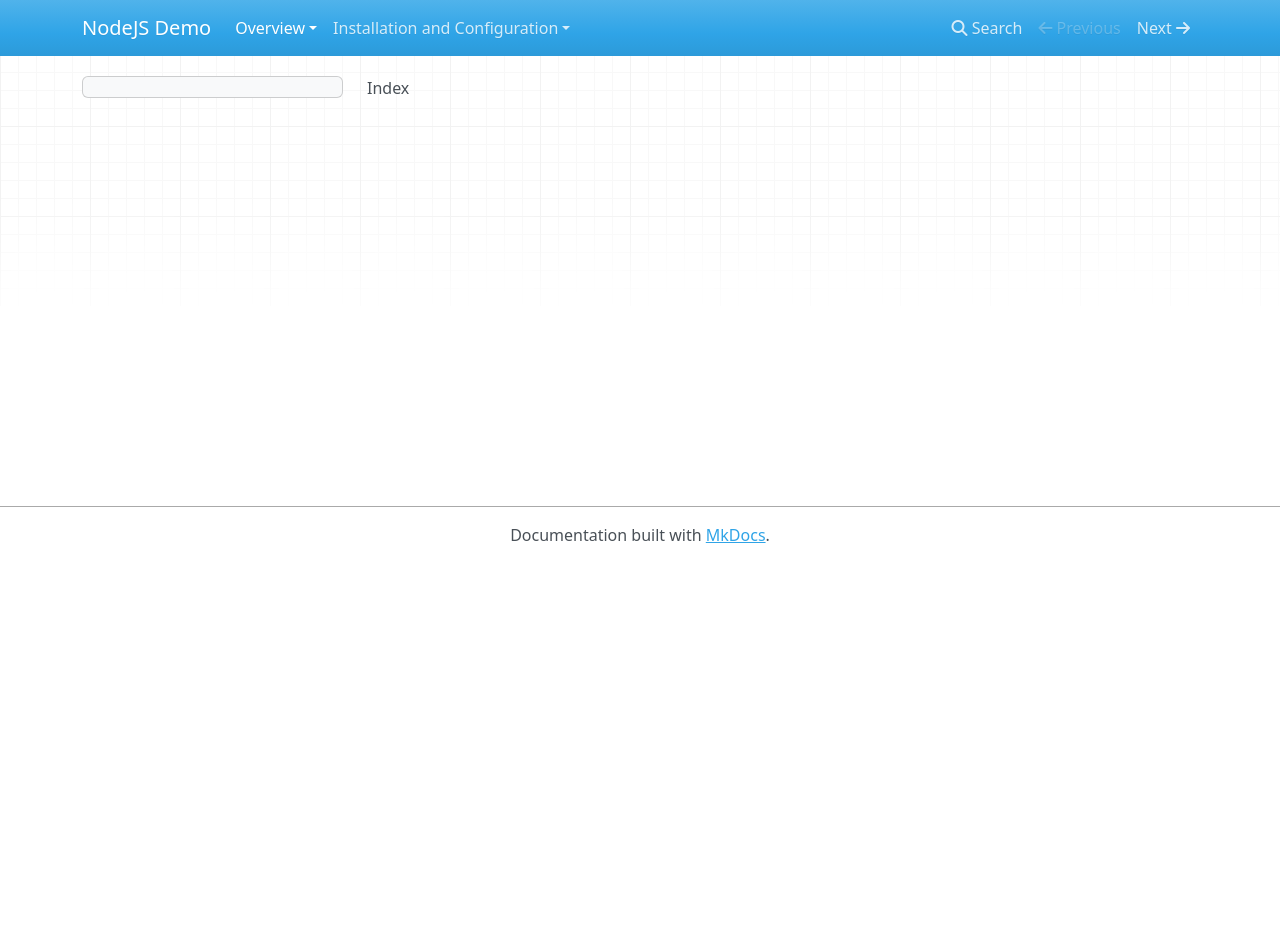
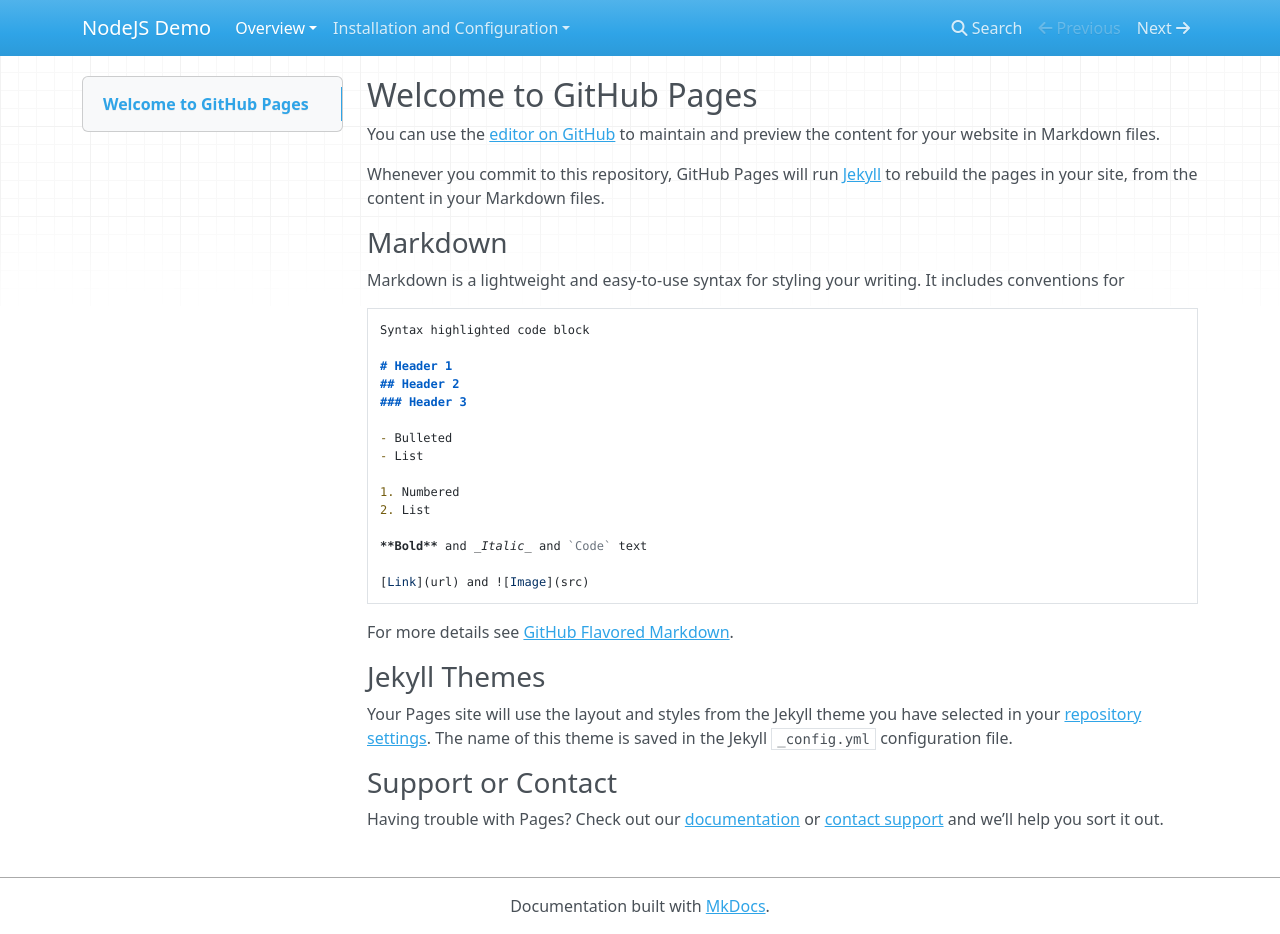
Before and after one commit to backstage-collection/nodejs-demo, an MkDocs documentation site: the page built from docs/index.md, in a window 1280 px wide and 934 px high. Built offline with MkDocs 1.6.1, drawn with Linux system fonts in a browser that asks for light colours; nearby versions of some CDN libraries.

Commit message:
Update index.md

````diff
--- a/docs/index.md
+++ b/docs/index.md
@@ -1 +1,37 @@
-Index
+## Welcome to GitHub Pages
+
+You can use the [editor on GitHub](https://github.com/Manuel83/sample/edit/master/index.md) to maintain and preview the content for your website in Markdown files.
+
+Whenever you commit to this repository, GitHub Pages will run [Jekyll](https://jekyllrb.com/) to rebuild the pages in your site, from the content in your Markdown files.
+
+### Markdown
+
+Markdown is a lightweight and easy-to-use syntax for styling your writing. It includes conventions for
+
+```markdown
+Syntax highlighted code block
+
+# Header 1
+## Header 2
+### Header 3
+
+- Bulleted
+- List
+
+1. Numbered
+2. List
+
+**Bold** and _Italic_ and `Code` text
+
+[Link](url) and ![Image](src)
+```
+
+For more details see [GitHub Flavored Markdown](https://guides.github.com/features/mastering-markdown/).
+
+### Jekyll Themes
+
+Your Pages site will use the layout and styles from the Jekyll theme you have selected in your [repository settings](https://github.com/Manuel83/sample/settings). The name of this theme is saved in the Jekyll `_config.yml` configuration file.
+
+### Support or Contact
+
+Having trouble with Pages? Check out our [documentation](https://help.github.com/categories/github-pages-basics/) or [contact support](https://github.com/contact) and we’ll help you sort it out.
````
